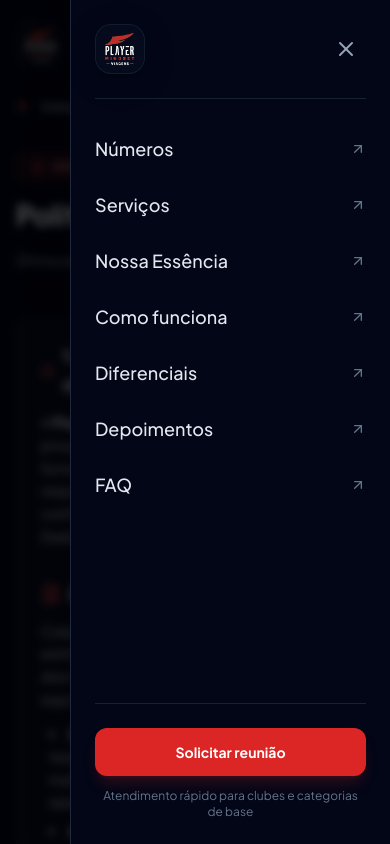
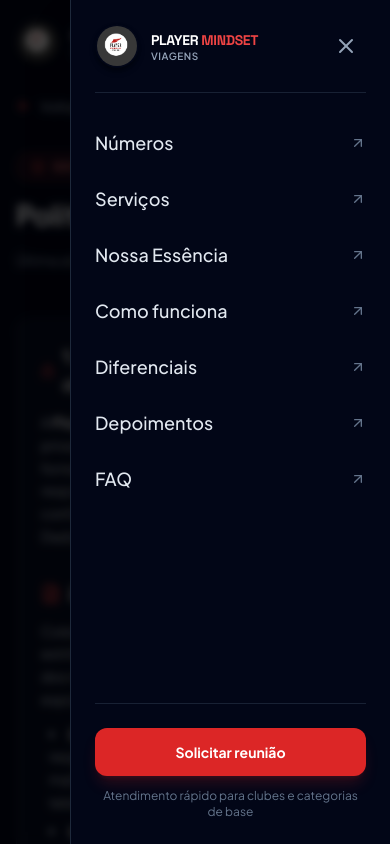
Before and after one commit to pergaminho2003-sys/corre--o-de-visualiza--o-9ur8ynl2l, a React (Vite) app: page /privacidade in a window 390 px wide. Both pictures are taken after a click on the button "Abrir menu". Shown: the top 844 px of the page. Built offline with nearby package versions, Linux system fonts and the light colour scheme; what pocketbase would draw is missing.

Commit message:
Adiciona logo redonda original no cabeçalho desktop e drawer mobile

```diff
--- a/src/components/Header.tsx
+++ b/src/components/Header.tsx
@@ -1,5 +1,6 @@
 import { useState, useEffect } from 'react'
-import { Logo } from './Logo'
+import { Link } from 'react-router-dom'
+import roundHeaderLogoAsset from '@/assets/sem-nome-851-x-310-px-logotipo-3-91fb8.png'
 import { Button } from '@/components/ui/button'
 import { Menu, X, ArrowUpRight } from 'lucide-react'
 
@@ -53,7 +54,30 @@ export function Header({ activeSection = '' }: HeaderProps) {
         }`}
       >
         <div className="max-w-[1240px] mx-auto px-4 sm:px-6 lg:px-8 flex items-center justify-between">
-          <Logo />
+          <Link
+            to="/"
+            className="flex items-center gap-3 group focus:outline-none focus-visible:ring-2 focus-visible:ring-red-500 rounded-2xl"
+            aria-label="Player Mindset Viagens - Início"
+          >
+            {/* Logo redonda original enviada pelo usuário (círculo branco com asa vermelha e tipografia original) */}
+            <div className="relative shrink-0 flex items-center justify-center p-0.5 rounded-full shadow-md shadow-black/40 group-hover:scale-105 transition-transform duration-200">
+              <img
+                src={roundHeaderLogoAsset}
+                alt="Player Mindset Viagens"
+                className="h-10 w-10 sm:h-11 sm:w-11 object-contain rounded-full"
+                loading="eager"
+              />
+            </div>
+            {/* Wordmark no cabeçalho */}
+            <div className="flex flex-col leading-tight select-none">
+              <span className="text-sm sm:text-base font-extrabold tracking-tight text-white font-heading">
+                PLAYER <span className="text-red-500">MINDSET</span>
+              </span>
+              <span className="text-[10px] sm:text-[11px] font-semibold tracking-wider text-slate-400 uppercase">
+                Viagens
+              </span>
+            </div>
+          </Link>
 
           {/* Desktop Nav */}
           <nav className="hidden lg:flex items-center gap-8">
@@ -118,7 +142,29 @@ export function Header({ activeSection = '' }: HeaderProps) {
           <div className="fixed inset-y-0 right-0 w-full max-w-xs bg-slate-950 border-l border-slate-800 p-6 flex flex-col justify-between shadow-2xl">
             <div>
               <div className="flex items-center justify-between pb-6 border-b border-slate-800/80">
-                <Logo onClick={() => setMobileOpen(false)} />
+                <Link
+                  to="/"
+                  onClick={() => setMobileOpen(false)}
+                  className="flex items-center gap-3 group focus:outline-none focus-visible:ring-2 focus-visible:ring-red-500 rounded-2xl"
+                  aria-label="Player Mindset Viagens - Início"
+                >
+                  <div className="relative shrink-0 flex items-center justify-center p-0.5 rounded-full shadow-md shadow-black/40">
+                    <img
+                      src={roundHeaderLogoAsset}
+                      alt="Player Mindset Viagens"
+                      className="h-10 w-10 object-contain rounded-full"
+                      loading="eager"
+                    />
+                  </div>
+                  <div className="flex flex-col leading-tight select-none">
+                    <span className="text-sm font-extrabold tracking-tight text-white font-heading">
+                      PLAYER <span className="text-red-500">MINDSET</span>
+                    </span>
+                    <span className="text-[10px] font-semibold tracking-wider text-slate-400 uppercase">
+                      Viagens
+                    </span>
+                  </div>
+                </Link>
                 <button
                   type="button"
                   onClick={() => setMobileOpen(false)}
--- a/src/lib/pocketbase/schema.json
+++ b/src/lib/pocketbase/schema.json
@@ -1,5 +1,5 @@
 {
-  "generatedAt": "2026-10-29T08:48:08.350Z",
+  "generatedAt": "2026-10-29T09:01:33.064Z",
   "collections": [
     {
       "name": "users",
```
Also changed, not shown: .skip.config.json, src/assets/sem-nome-851-x-310-px-logotipo-3-91fb8.png (added).
